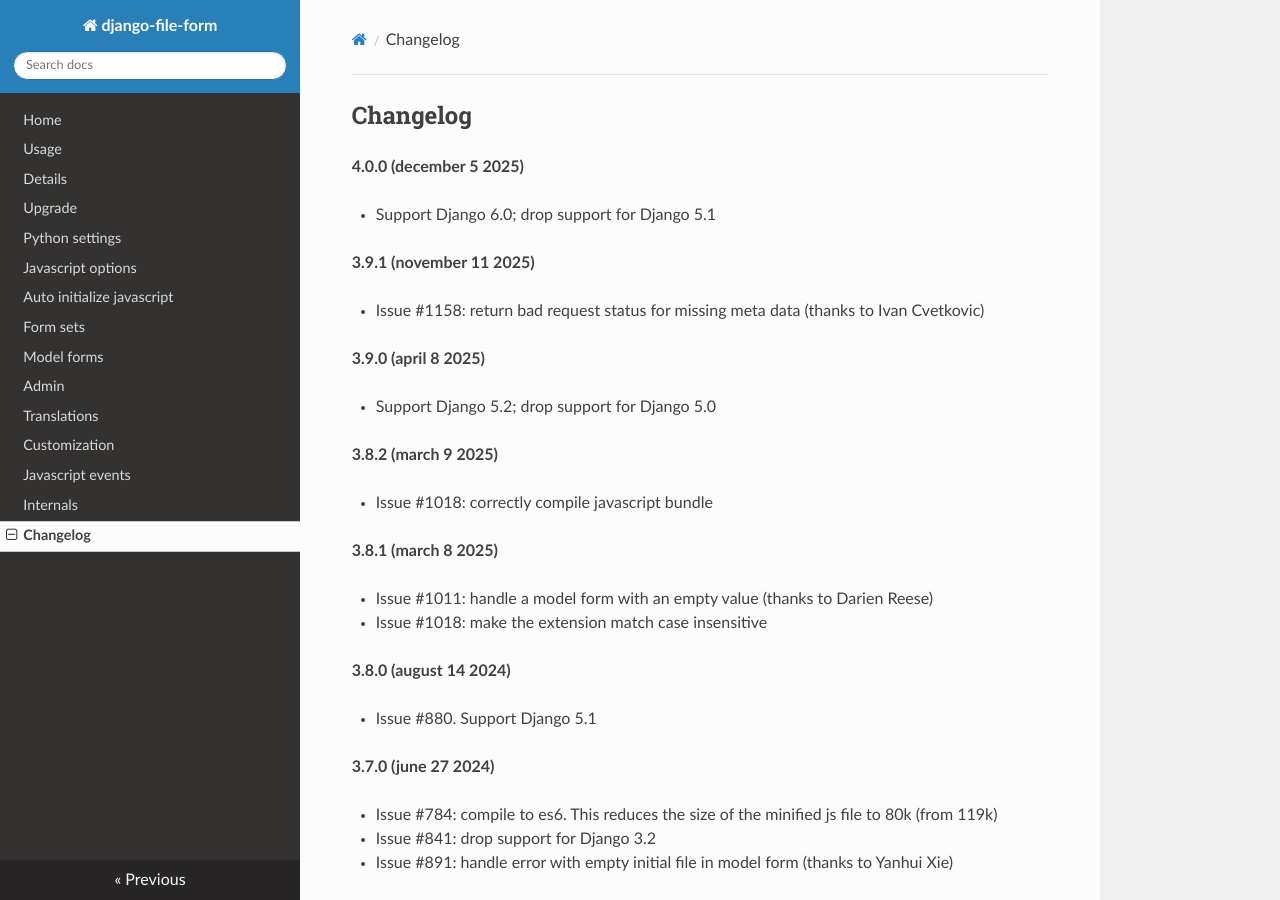
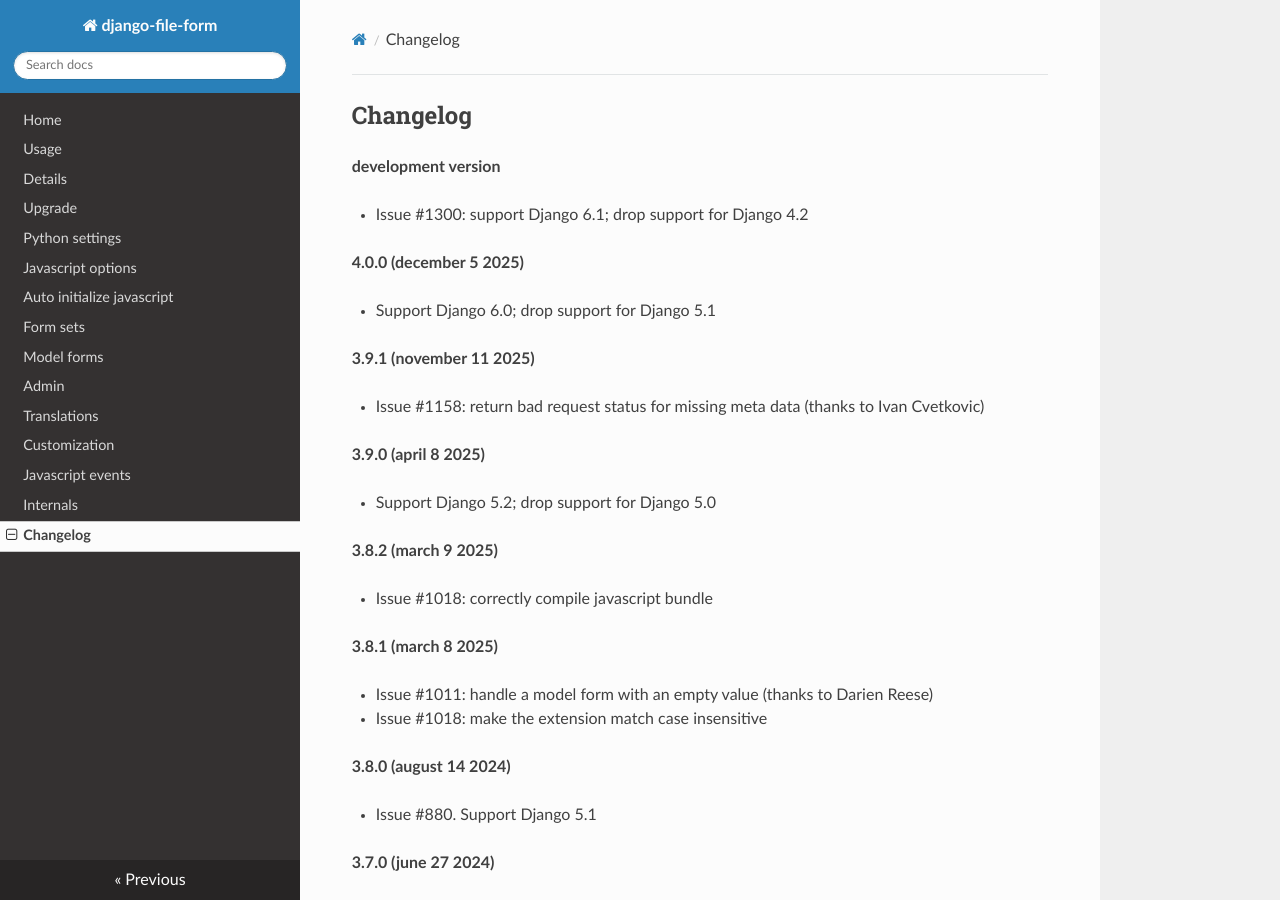
Before and after one commit to mbraak/django-file-form, an MkDocs documentation site: the page built from docs/changelog.md, in a window 1280 px wide and 900 px high. Built offline with MkDocs 1.6.1, drawn with Linux system fonts in a browser that asks for light colours; nearby versions of some CDN libraries.

Commit message:
Changelog

```diff
--- a/docs/changelog.md
+++ b/docs/changelog.md
@@ -1,4 +1,8 @@
 ## Changelog
+
+**development version**
+
+- Issue #1300: support Django 6.1; drop support for Django 4.2
 
 **4.0.0 (december 5 2025)**
 
```
